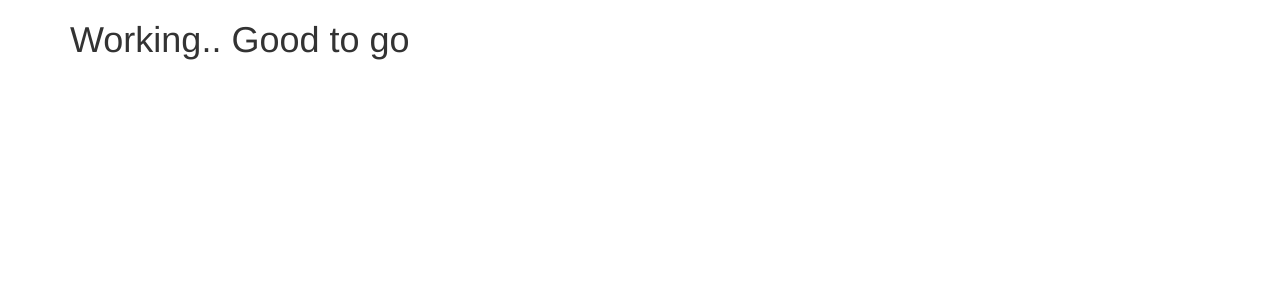
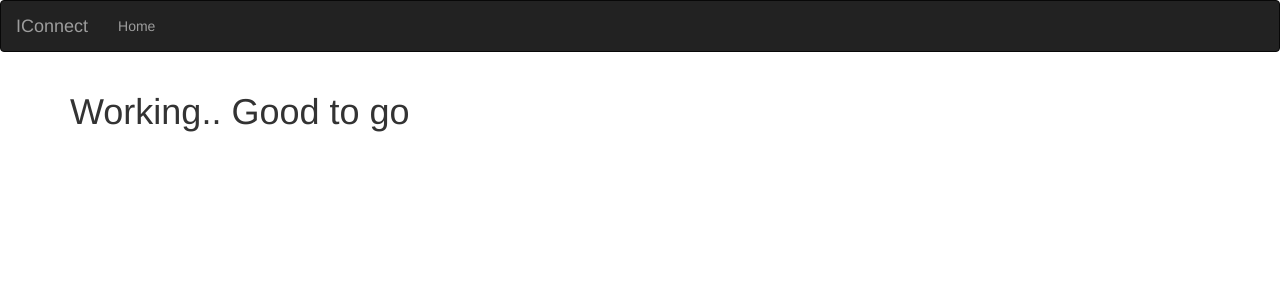
Before and after one commit to Kiru-axis/I-connect, a Flask app: page / in a window 1280 px wide. Shown: the top 300 px of the page. Run offline with Flask 2, Linux system fonts and the light colour scheme; some libraries are stand-ins or nearby versions.

Commit message:
Adding navbar

```diff
--- a/app/templates/base.html
+++ b/app/templates/base.html
@@ -1 +1,7 @@
 {% extends 'bootstrap/base.html'%}
+
+
+<!-- Navbar block  -->
+{% block navbar %}
+    {% include 'navbar.html' %}
+{% endblock %}
--- a/app/templates/index.html
+++ b/app/templates/index.html
@@ -1,4 +1,9 @@
 {% extends 'base.html'%}
+
+<!--Title block -->
+{% block title %}
+    IConnect
+{% endblock title%}
 
 <!-- Content block -->
 {% block content %}
@@ -7,4 +12,4 @@
     <h1>{{ heading }}</h1>
 </div>
 
-{% endblock%}
+{% endblock content%}
--- /dev/null
+++ b/app/templates/navbar.html
@@ -0,0 +1,18 @@
+<div class="navbar navbar-inverse" role="navigation">
+    <div class="container-fluid">
+        <div class="navbar-header">
+            <button type="button" class="navbar-toggle" data-toggle="collapse" data-target=".navbar-collapse">
+              <span class="sr-only">Toggle navigation</span>
+              <span class="icon-bar"></span>
+              <span class="icon-bar"></span>
+              <span class="icon-bar"></span>
+            </button>
+            <a class="navbar-brand" href="/">IConnect </a>
+        </div>
+        <div class="navbar-collapse collapse">
+            <ul class="nav navbar-nav">
+                <li><a href="/">Home</a></li>
+        </div>
+
+    </div>
+</div>
```
